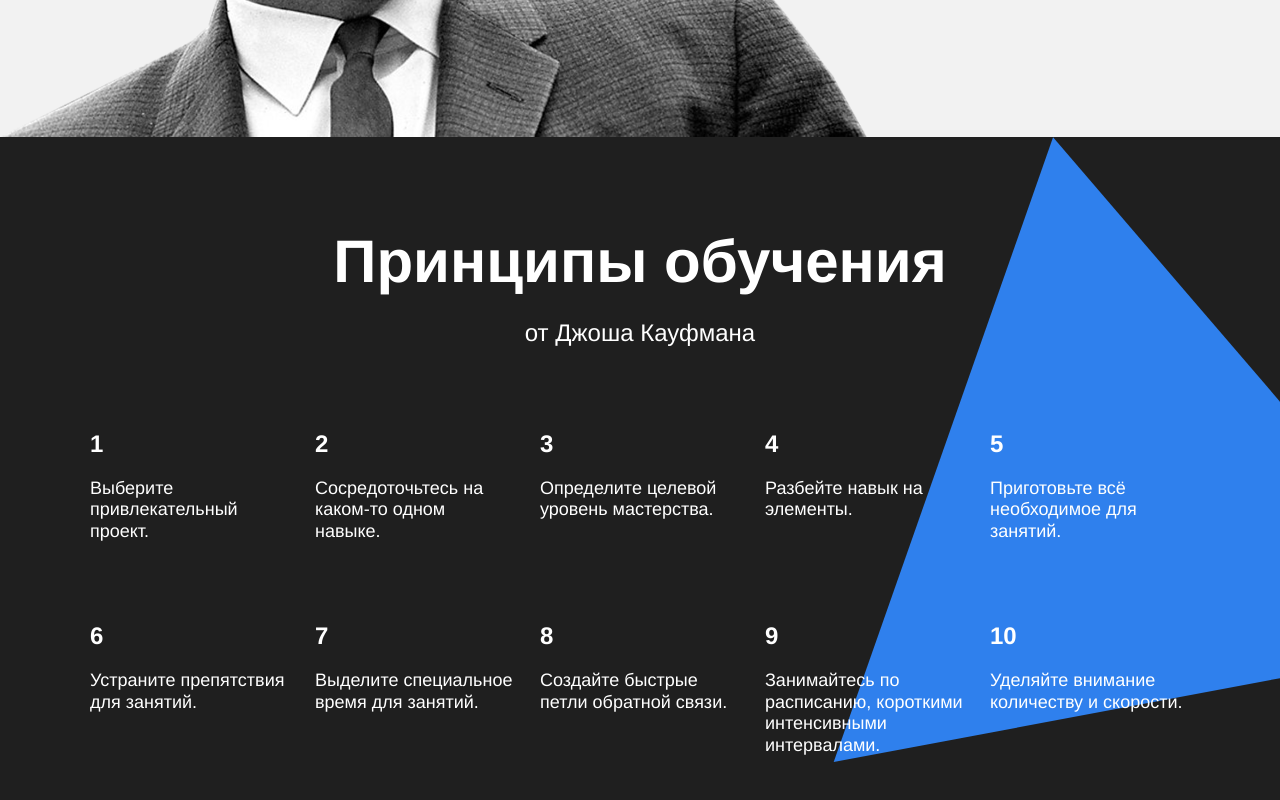
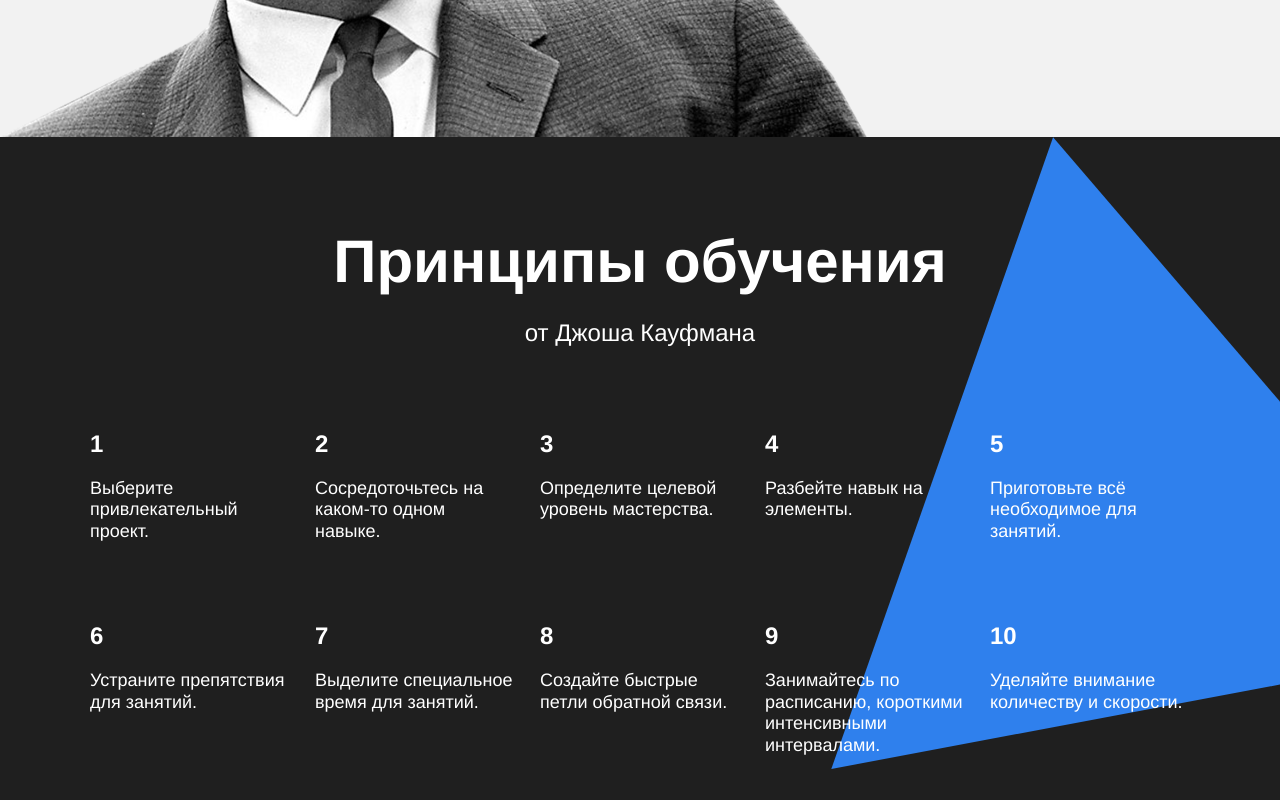
Before and after one commit to Maksim-Orzhekhovskiy/how-to-learn, a plain HTML site: page index.html in a window 1280 px wide. Shown: the part 2760-3560 px from the top of the page. Drawn offline with Linux system fonts and the light colour scheme.

Commit message:
Правочки первого ревью

```diff
--- a/styles/style.css
+++ b/styles/style.css
@@ -229,7 +229,7 @@
   top: 0;
   right: -210px;
   background-image: url(../images/kaufman-triangle.svg);
-  background-size: 877px 877px;
+  background-size: 877px;
 }
 
 .section-title_theme_dark {
```
